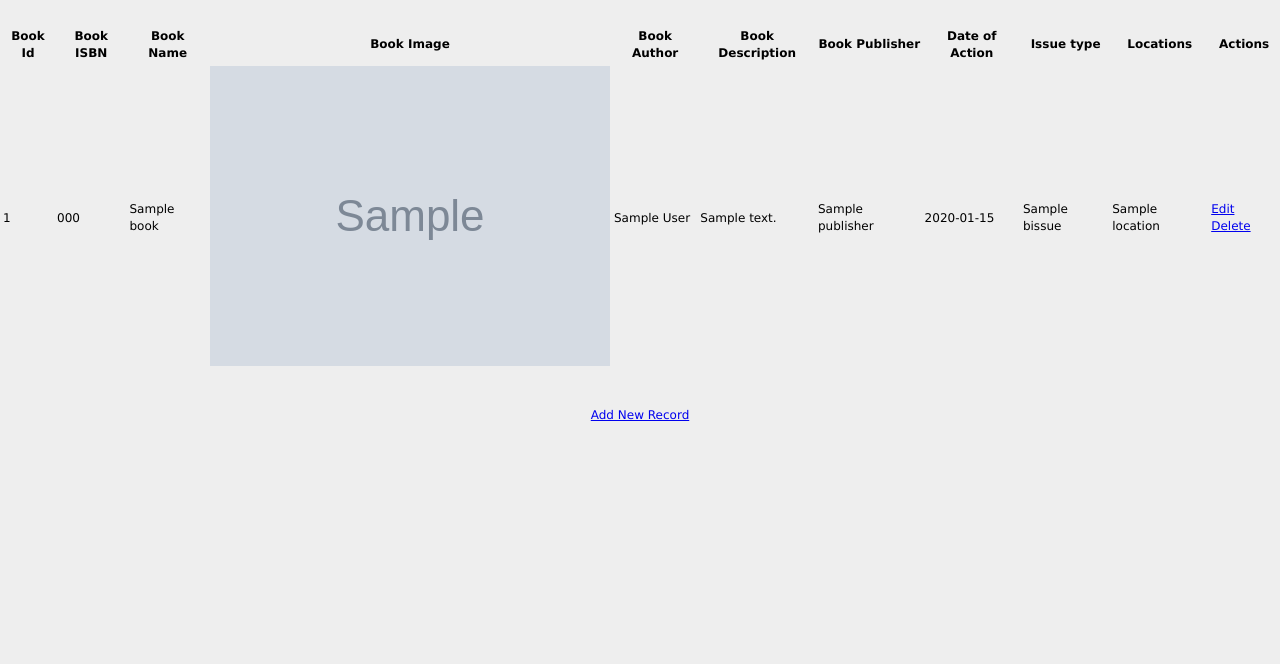
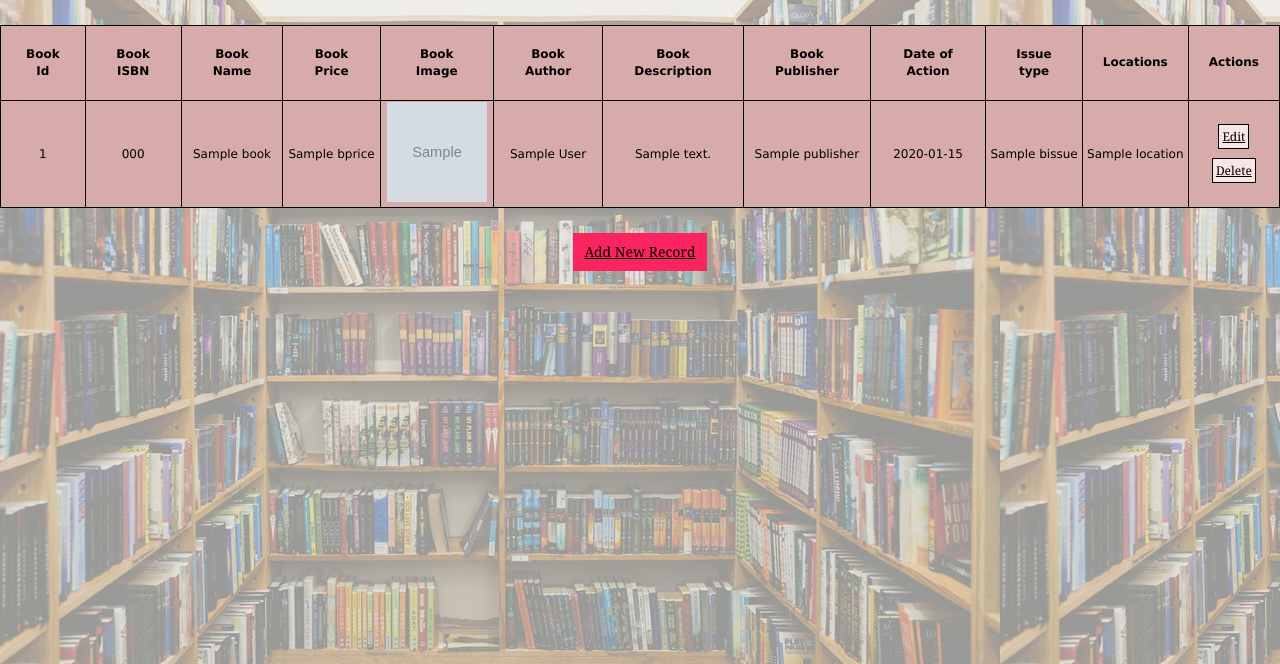
Before and after one commit to mayank-gubba/capstone_library_managment_system, a Django app: template crud_project/library/templates/show.html in a window 1280 px wide. Shown: the top 664 px of the page. Run offline with Django 3.2, Linux system fonts and the light colour scheme; the template is opened without the code that fills it: most values are stand-ins (such as "Sample title", 1, 10 or a date in 2020); grey boxes marked "Sample" are stand-in pictures; data that the repository does not hold is empty; some libraries are stand-ins or nearby versions.

Commit message:
positive integer field and float field added

```diff
--- a/crud_project/library/models.py
+++ b/crud_project/library/models.py
@@ -1,5 +1,6 @@
 from django.db import models
 from django.contrib.postgres.fields import ArrayField
+from django.core.validators import MaxValueValidator, MinValueValidator
 
 # PUBLISHER_CHOICE = (
 #     ("McGraw_hill","McGraw Hill"),
@@ -13,10 +14,11 @@ class Book(models.Model):
     ("Westland","Westland"),
     ("Macmillan","Macmillan"),
     )
-    isbn = models.CharField(max_length=20)
+    isbn = models.PositiveBigIntegerField(validators=[MinValueValidator(1000000000000),MaxValueValidator(9999999999999)])
     bname = models.CharField(max_length=100)
     bdesc = models.TextField()
     bauthor = models.CharField(max_length=15)
+    bprice = models.FloatField(validators=[MinValueValidator(0.00)],null=True)
     bissuedate = models.DateField(null=True)
     bissue = models.CharField(max_length=20)
     image = models.ImageField(upload_to='images',null=True)
--- a/crud_project/library/static/css/style.css
+++ b/crud_project/library/static/css/style.css
@@ -1,11 +1,46 @@
+/* *{background-image: url("/static/images/lib_back.jpg")} ; */
 body{
     font:12px/1.4 Verdana,Arial;
-    background:#eee;
+    /* background-color:rgba(241,241,239,0.8);  */
+    background-image: linear-gradient(rgba(241,241,239, 0.6), rgba(241,241,239, 0.6)) ,url("/static/images/lib_back.jpg");
+    background-size: auto;
     height:100%;
     margin:25px 0;
     padding:0
 }
 
+a:visited{
+    color: black;
+}
+a{
+    color: black;
+}
+
+table, th, td {
+    border: 1px solid black;
+}
+table {
+    border-collapse: collapse;
+    background-color: #d8abab;
+}
+th{
+    padding: 20px;
+    text-align: center;
+}
+td{
+    text-align: center;
+}
+
+form{
+    background-color: #d8abab;
+    width: 400px;
+    align-items: center;
+    margin-left: 400px;
+    padding: 10px 20px 10px 55px;
+}
+ul{
+    list-style: none;
+}
 
 h1{
     font:24px Georgia,Verdana;
@@ -37,12 +72,26 @@ ul{
     font:14px Georgia,Verdana;
     margin-bottom:10px;
     padding:8px 10px 9px;
-    border:1px solid #ccc;
-    background:#eee;
+    border:1px solid #FA255E;
+    background:#FA255E;
     cursor:pointer
 }
 
 .button:hover{
-    border:1px solid #bbb;
-    background:#e3e3e3
+    border:1px solid #d8abab;
+    background:#d8abab
 }
+
+.action-button{
+    font:12px Georgia,Verdana;
+    /* margin-bottom:10px;  */
+    padding: 3px;;
+    border:1px solid #000;
+    background:#F8E5E5;
+    cursor:pointer
+}
+
+.action-button:hover{
+    border:1px solid #000;
+    background:#e6c5d6
+}
--- a/crud_project/library/templates/index.html
+++ b/crud_project/library/templates/index.html
@@ -29,6 +29,12 @@
                 <label class="col-sm-2 col-form-label">Book Name:</label>
                 <div class="col-sm-4">
                     {{ form.bname }}
+                </div>
+            </div>
+            <div class="form-group row">
+                <label class="col-sm-2 col-form-label">Book Price:</label>
+                <div class="col-sm-4">
+                    {{ form.bprice }}
                 </div>
             </div>
             <div class="form-group row">
--- a/crud_project/library/templates/show.html
+++ b/crud_project/library/templates/show.html
@@ -5,16 +5,23 @@
     <meta charset="UTF-8">
     <title>List of Books</title>
     {% load static %}
+    <!-- <link rel="stylesheet" href="{% static 'https://stackpath.bootstrapcdn.com/bootstrap/4.3.1/css/bootstrap.min.css' %}"
+        integrity="sha384-ggOyR0iXCbMQv3Xipma34MD+dH/1fQ784/j6cY/iJTQUOhcWr7x9JvoRxT2MZw1T" crossorigin="anonymous">
+    <link rel="preconnect" href="{% static 'https://fonts.gstatic.com' %}">
+    <link href="{% static 'https://fonts.googleapis.com/css2?family=Ubuntu:wght@300&display=swap' %}" rel="stylesheet">
+    <link rel="stylesheet" href="{% static 'https://use.fontawesome.com/releases/v5.13.0/css/all.css' %}"
+        integrity="sha384-Bfad6CLCknfcloXFOyFnlgtENryhrpZCe29RTifKEixXQZ38WheV+i/6YWSzkz3V" crossorigin="anonymous" /> -->
     <link rel="stylesheet" href="{% static 'css/style.css' %}" />
 </head>
 
 <body>
-    <table class="table table-striped table-bordered table-sm">
-        <thead class="thead-dark">
+    <table>
+        <thead>
             <tr>
                 <th>Book Id</th>
                 <th>Book ISBN</th>
                 <th>Book Name</th>
+                <th>Book Price</th>
                 <th>Book Image</th>
                 <th>Book Author</th>
                 <th>Book Description</th>
@@ -31,7 +38,8 @@
                 <td>{{ book.id }}</td>
                 <td>{{ book.isbn }}</td>
                 <td>{{ book.bname }}</td>
-                <td><img src="{{book.image.url}}" alt="{{book.image}}" style="max-height:300px"></td>
+                <td>{{ book.bprice }}</td>
+                <td><img src="{{book.image.url}}" alt="{{book.image}}" style="height:100px; width:100px"></td>
                 <td>{{ book.bauthor }}</td>
                 <td>{{ book.bdesc }}</td>
                 <td>{{ book.publisher }}</td>
@@ -39,8 +47,8 @@
                 <td>{{ book.bissue }}</td>
                 <td>{{ book.location }}</td>
                 <td>
-                    <a href="/edit/{{ book.id }}"><span class="glyphicon glyphicon-pencil">Edit</span></a>
-                    <a href="/delete/{{ book.id }}">Delete</a>
+                    <a href="/edit/{{ book.id }}" class="action-button"><span>Edit</span></a> <br> <br>
+                    <a href="/delete/{{ book.id }}" class="action-button">Delete</a>
                 </td>
             </tr>
             {% endfor %}
@@ -48,7 +56,7 @@
     </table>
     <br>
     <br>
-    <center><a href="/lib" class="btn btn-primary">Add New Record</a></center>
+    <center><a href="/lib" class="button">Add New Record</a></center>
 </body>
 
 </html>
```
Also changed, not shown: crud_project/library/templates/edit.html (+11 -3 lines), crud_project/library/migrations/0010_auto_20210501_2224.py (added), crud_project/library/static/images/lib_back.jpg (added), crud_project/media/images/Capture_20.jpg (added), crud_project/media/images/IMG_20191226_230515_390_1.jpg (added).
